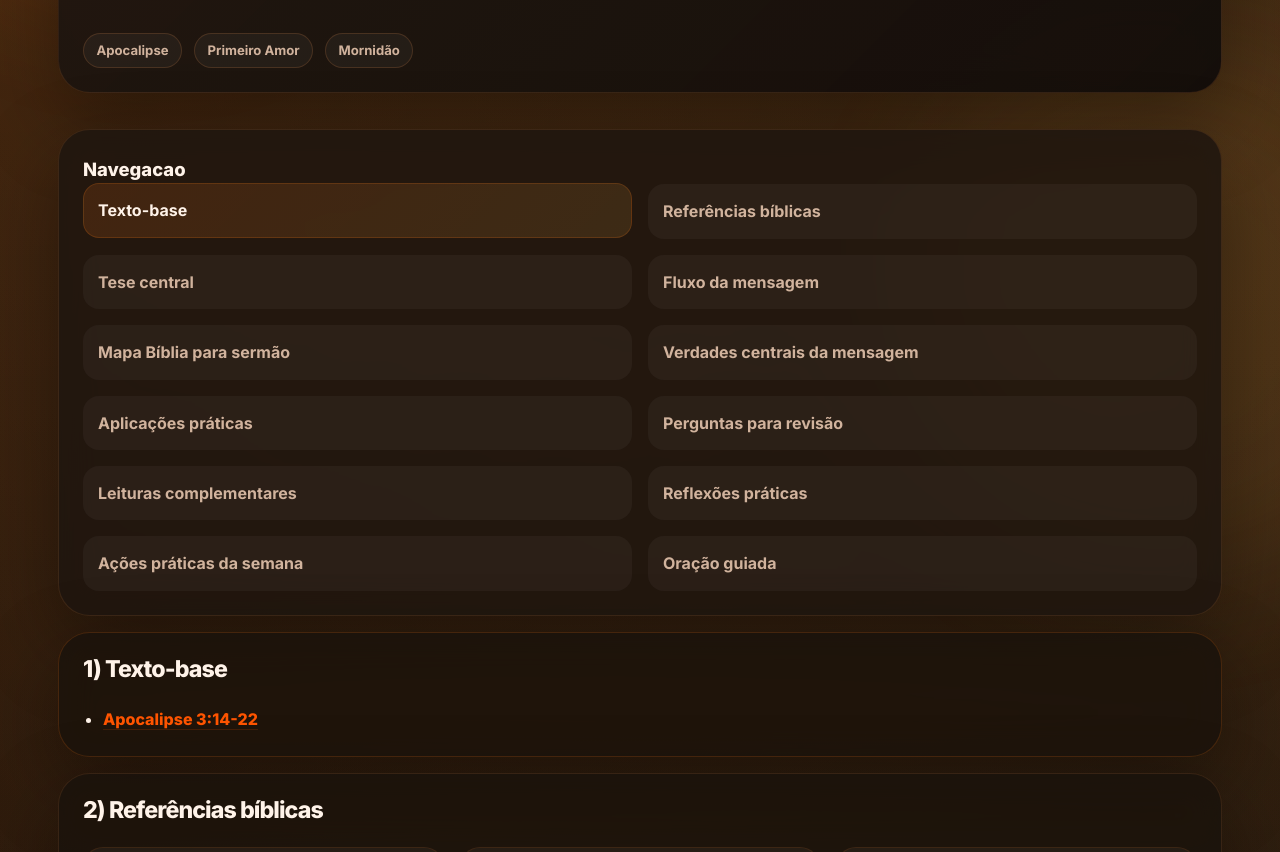
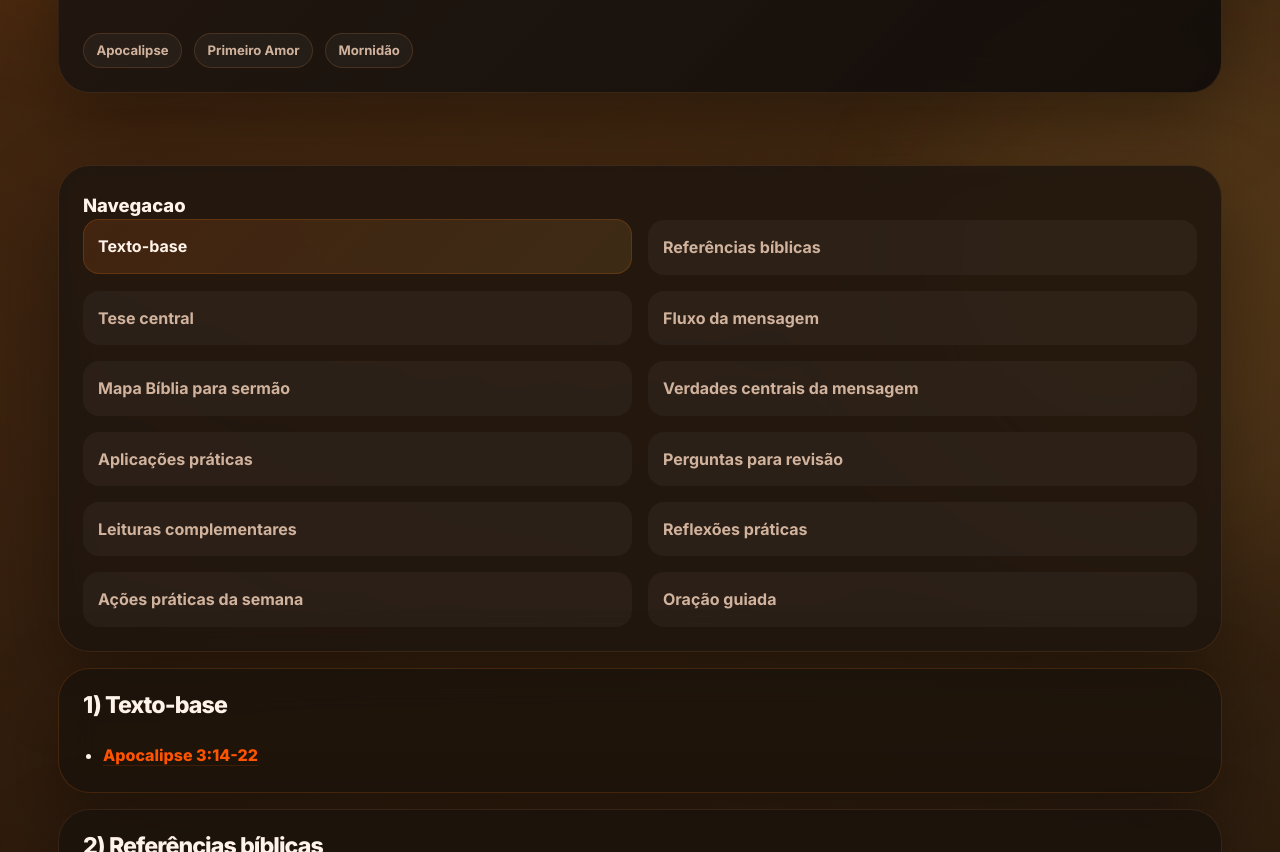
Before and after one commit to guisrael97/estudos-pregacoes, a website: page estudos/2026-05-03/index.html in a window 1280 px wide. Shown: the part 408-1260 px from the top of the page. Drawn offline with Linux system fonts and the light colour scheme.

Commit message:
Apply header navigation gap

```diff
--- a/assets/styles.css
+++ b/assets/styles.css
@@ -766,6 +766,10 @@ select {
   margin-bottom: 36px;
 }
 
+.hero-study + .toc {
+  margin-top: 36px !important;
+}
+
 .hero-study .hero-subtitle {
   max-width: 72ch;
   font-size: 1.02rem;
```
